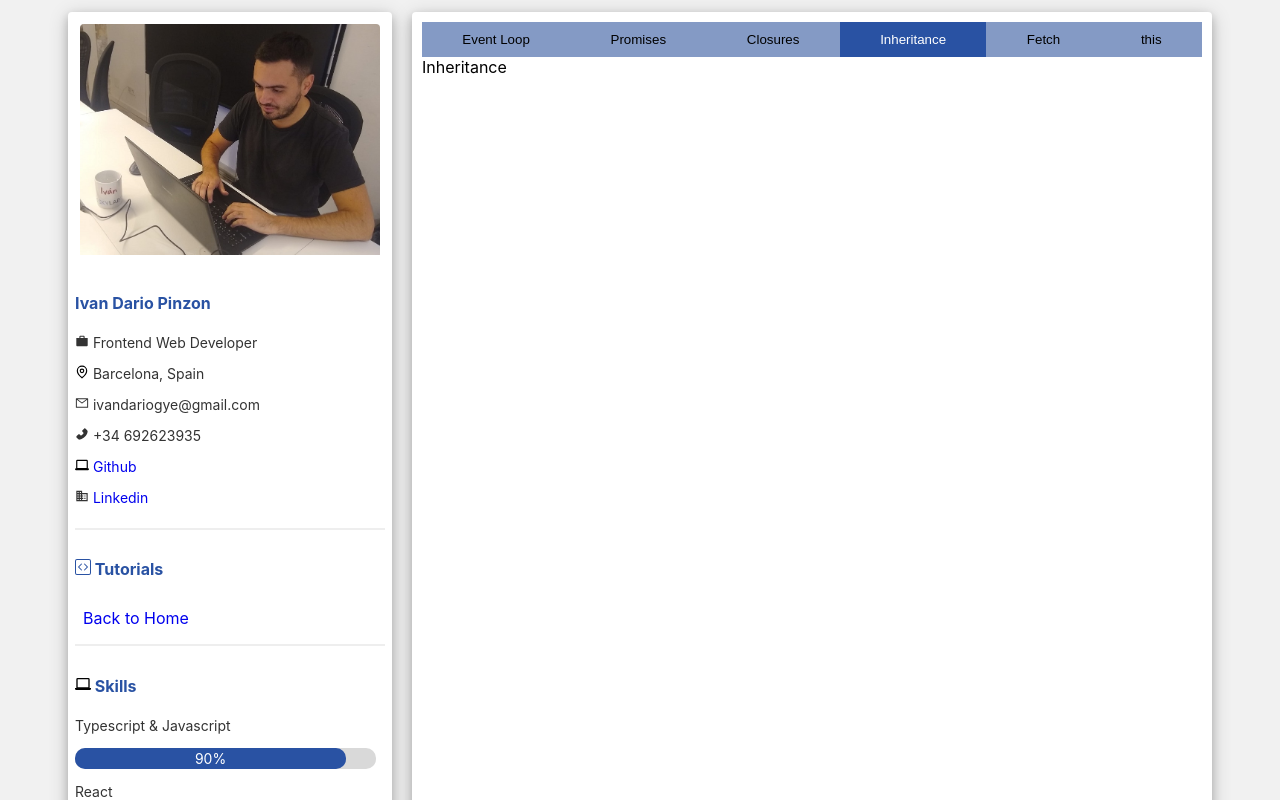
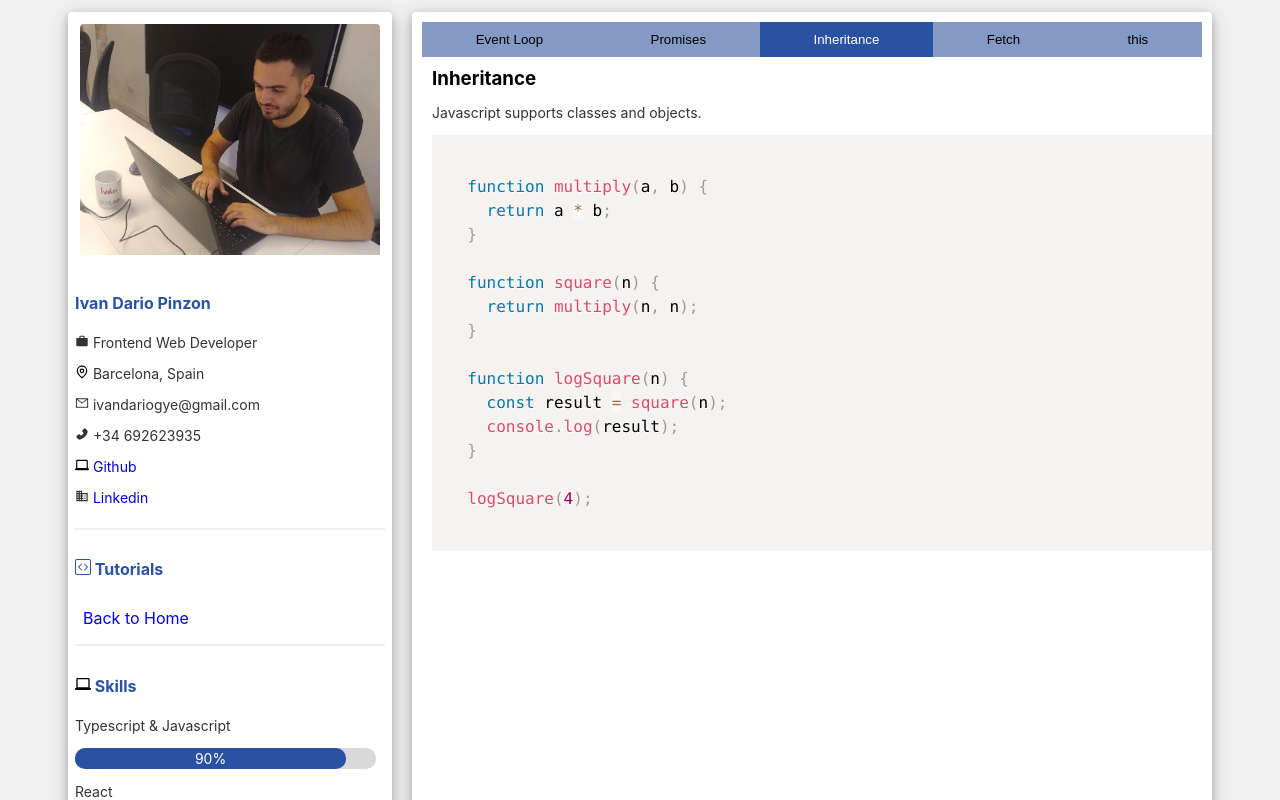
Before and after one commit to ivandax/ivandax_cv, a React (Create React App) app: page /content in a window 1280 px wide. Both pictures are taken after a click on the button "Inheritance". Shown: the top 800 px of the page. Built offline with nearby package versions, Linux system fonts and the light colour scheme.

Commit message:
Add basic template for inheritance

```diff
--- /dev/null
+++ b/src/components/Inheritance.js
@@ -0,0 +1,60 @@
+import { Prism as SyntaxHighlighter } from "react-syntax-highlighter";
+
+function Inheritance() {
+  const basicExampleString = `
+  function multiply(a, b) {
+    return a * b;
+  }
+
+  function square(n) {
+    return multiply(n, n);
+  }
+
+  function logSquare(n) {
+    const result = square(n);
+    console.log(result);
+  }
+
+  logSquare(4);
+    `;
+
+  class Animal {
+    constructor(species) {
+      this.species = species;
+    }
+
+    info() {
+      return "This is animal of species " + this.species;
+    }
+  }
+
+  class Pet extends Animal {
+    constructor(name, species) {
+      super(species);
+      this.name = name;
+    }
+
+    present() {
+      return (
+        "This is a pet with name " + this.name + " of species " + this.species
+      );
+    }
+  }
+
+  const myPet = new Pet("Fluffy", "cat");
+  console.log(myPet);
+
+  return (
+    <div style={{ padding: "10px", width: "100%" }}>
+      <h3 style={{ margin: 0 }}>Inheritance</h3>
+      <p style={{ wordWrap: "break-word" }}>
+        Javascript supports classes and objects.
+      </p>
+      <SyntaxHighlighter language="javascript">
+        {basicExampleString}
+      </SyntaxHighlighter>
+    </div>
+  );
+}
+
+export { Inheritance };
--- a/src/views/Content.js
+++ b/src/views/Content.js
@@ -4,12 +4,13 @@ import { useState } from "react";
 import SidePanel from "../components/SidePanel";
 import { Promises } from "../components/Promises";
 import { EventLoop } from "../components/EventLoop";
+import { Inheritance } from "../components/Inheritance";
 
 function Content() {
   const [activeSection, setActiveSection] = useState("event-loop");
 
   return (
-    <body style={{ paddingTop: "12px" }}>
+    <div style={{ paddingTop: "12px" }}>
       <div className="displayColumn displayJustify" id="content">
         <SidePanel />
 
@@ -38,7 +39,7 @@ function Content() {
       <footer className="displayColumn displayAlignCenter deepBlueBackground">
         <div id="footer_content">Web Development</div>
       </footer>
-    </body>
+    </div>
   );
 }
 
@@ -65,12 +66,6 @@ function Tabs({ activeSection, setActiveSection }) {
         setActiveSection={setActiveSection}
         tab="promises"
         label="Promises"
-      />
-      <TabButton
-        activeSection={activeSection}
-        setActiveSection={setActiveSection}
-        tab="closures"
-        label="Closures"
       />
       <TabButton
         activeSection={activeSection}
@@ -121,11 +116,8 @@ function SectionContent({ activeSection }) {
     case "promises": {
       return <Promises />;
     }
-    case "closures": {
-      return <>Closures</>;
-    }
     case "inheritance": {
-      return <>Inheritance</>;
+      return <Inheritance />;
     }
     case "fetch": {
       return <>fetch</>;
--- a/src/views/Home.js
+++ b/src/views/Home.js
@@ -6,7 +6,7 @@ import SidePanel from "../components/SidePanel";
 
 function Home() {
   return (
-    <body style={{ paddingTop: "12px" }}>
+    <div style={{ paddingTop: "12px" }}>
       <div className="displayColumn displayJustify" id="content">
         <SidePanel />
 
@@ -277,7 +277,7 @@ function Home() {
       <footer className="displayColumn displayAlignCenter deepBlueBackground">
         <div id="footer_content">Web Development</div>
       </footer>
-    </body>
+    </div>
   );
 }
 
```
